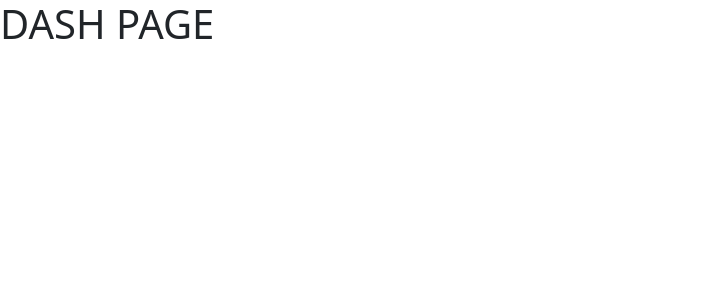
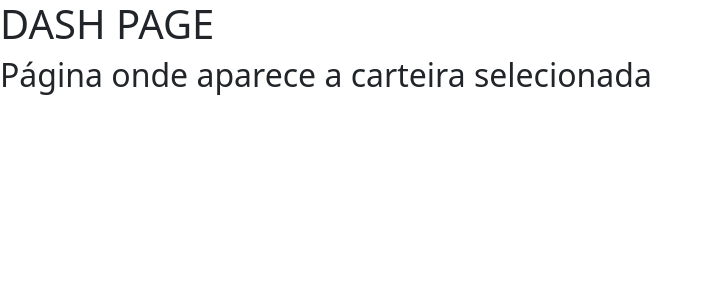
Before and after one commit to msdrum/ironhack-projeto-2, a React (Create React App) app: page /carteira/1 in a window 1280 px wide. Shown: the top 300 px of the page, without its empty margins (0-710 px from the left). Built offline with nearby package versions, Linux system fonts and the light colour scheme.

Commit message:
stock detail component added

```diff
--- a/src/App.js
+++ b/src/App.js
@@ -6,6 +6,7 @@ import { Routes, Route } from "react-router-dom";
 
 import Home from "./Pages/Home";
 import Dash from "./Pages/Dash";
+import StockDetail from "./components/StockDetail";
 
 function App() {
   return (
--- a/src/Pages/Dash.js
+++ b/src/Pages/Dash.js
@@ -2,6 +2,7 @@ function Dash() {
   return (
     <div>
       <h1>DASH PAGE</h1>
+      <h2>Página onde aparece a carteira selecionada</h2>
     </div>
   );
 }
--- /dev/null
+++ b/src/components/StockDetail.js
@@ -0,0 +1,10 @@
+function StockDetail() {
+  return (
+    <div>
+      <h2>Componente que mostrará o detalhe da ação</h2>
+      <h3>Provavelmente será um card renderizado na página Dash</h3>
+    </div>
+  );
+}
+
+export default StockDetail;
```
